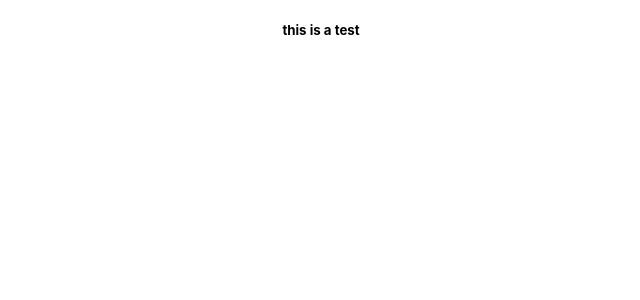
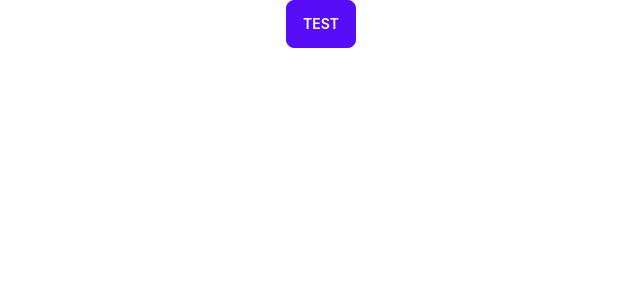
Before and after one commit to Sayeednayeem1/leadzen-react-js-assignment, a React (Create React App) app: page / in a window 1280 px wide. Shown: the top 300 px of the page, without its empty margins (319-959 px from the left). Built offline with nearby package versions, Linux system fonts and the light colour scheme.

Commit message:
installed tailwind css and daisyui

```diff
--- a/package.json
+++ b/package.json
@@ -6,6 +6,7 @@
     "@testing-library/jest-dom": "^5.16.5",
     "@testing-library/react": "^13.4.0",
     "@testing-library/user-event": "^13.5.0",
+    "daisyui": "^2.50.0",
     "react": "^18.2.0",
     "react-dom": "^18.2.0",
     "react-scripts": "5.0.1",
@@ -34,5 +35,8 @@
       "last 1 firefox version",
       "last 1 safari version"
     ]
+  },
+  "devDependencies": {
+    "tailwindcss": "^3.2.4"
   }
 }
--- a/src/App.js
+++ b/src/App.js
@@ -1,10 +1,10 @@
-import logo from './logo.svg';
+
 import './App.css';
 
 function App() {
   return (
     <div className="App">
-      <h5>this is a test</h5>
+      <button className='btn btn-primary'>Test</button>
     </div>
   );
 }
--- a/src/index.css
+++ b/src/index.css
@@ -1,3 +1,7 @@
+@tailwind base;
+@tailwind components;
+@tailwind utilities;
+
 body {
   margin: 0;
   font-family: -apple-system, BlinkMacSystemFont, 'Segoe UI', 'Roboto', 'Oxygen',
--- /dev/null
+++ b/tailwind.config.js
@@ -0,0 +1,10 @@
+/** @type {import('tailwindcss').Config} */
+module.exports = {
+  content: [
+    "./src/**/*.{js,jsx,ts,tsx}",
+  ],
+  theme: {
+    extend: {},
+  },
+  plugins: [require("daisyui")],
+}
```
Also changed, not shown: 1 other file (tests, documents, lock files or other folders).
